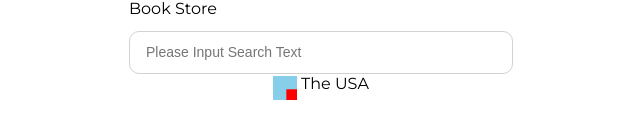
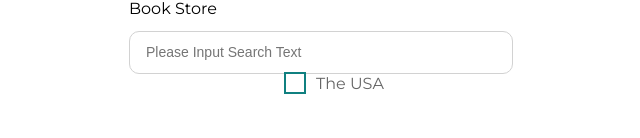
Before and after one commit to TingChiehLin/design-system-levelup, a Next.js app: page / in a window 1280 px wide. Shown: the part 354-492 px from the top of the page, without its empty margins (319-959 px from the left). Built offline with nearby package versions, Linux system fonts and the light colour scheme.

Commit message:
Update - Styling CHeckbox

```diff
--- a/components/CheckBox/checkbox.module.css
+++ b/components/CheckBox/checkbox.module.css
@@ -17,7 +17,7 @@ input[type="checkbox"].checkbox {
   -webkit-appearance: none;
   appearance: none;
   margin: 0;
-  /* opacity: 0; */
+  opacity: 0;
   width: 16px;
   height: 16px;
   border-radius: 10px;
@@ -27,26 +27,36 @@ input[type="checkbox"].checkbox {
   Custom checkbox shape
 */
 
-input[type="checkbox"].checkbox::before {
+input[type="checkbox"].checkbox + label {
+  position: relative;
+  padding-left: 30px;
+  cursor: pointer;
   display: inline-block;
-  content: "";
-  width: 24px;
-  height: 24px;
-  background-color: red;
-  transition: 120ms transform ease-in-out;
-  box-shadow: inset 1em 1em skyblue;
-}
-/* checked -> state */
-input[type="checkbox"].checkbox:checked::before {
-  background-color: green;
-}
-/* element -> class -> pseudo selector */
-input[type="checkbox"].checkbox:focus {
-  outline-offset: max(2px, 0.15em);
+  color: #666;
 }
 
-input[type="checkbox"].checkbox:disabled {
-  --form-control-color: #959495;
-  color: var(--form-control-disabled);
-  cursor: not-allowed;
+input[type="checkbox"].checkbox + label::before {
+  content: "";
+  position: absolute;
+  top: 0;
+  left: 0;
+  width: 18px;
+  height: 18px;
+  outline: 2px solid rgb(16, 128, 128);
+  background: #fff;
 }
+
+[type="checkbox"].checkbox + label::after {
+  content: "";
+  position: absolute;
+  left: 0;
+  top: 0;
+  width: 18px;
+  height: 18px;
+  background-size: contain;
+  transition: all 0.2s ease-in-out;
+}
+
+[type="checkbox"].checkbox:checked + label::after {
+  background-color: darkcyan;
+}
```
